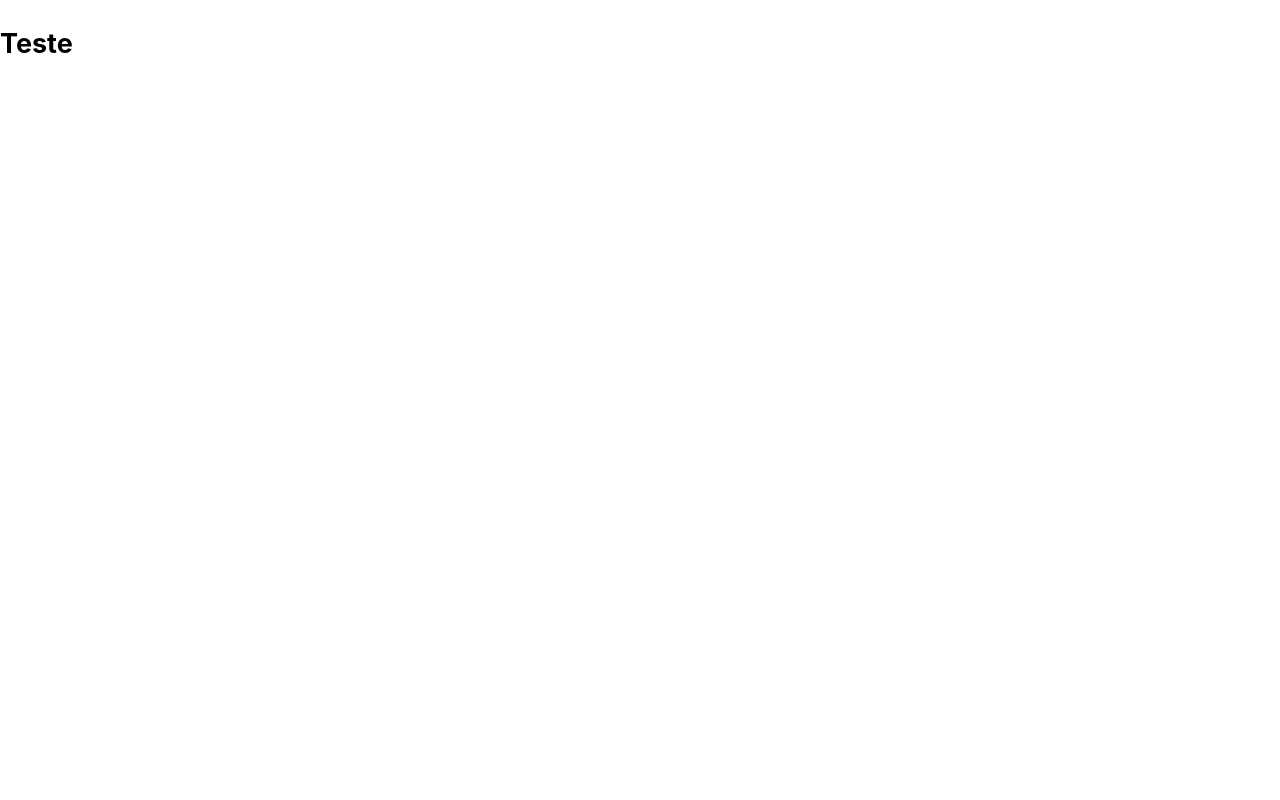
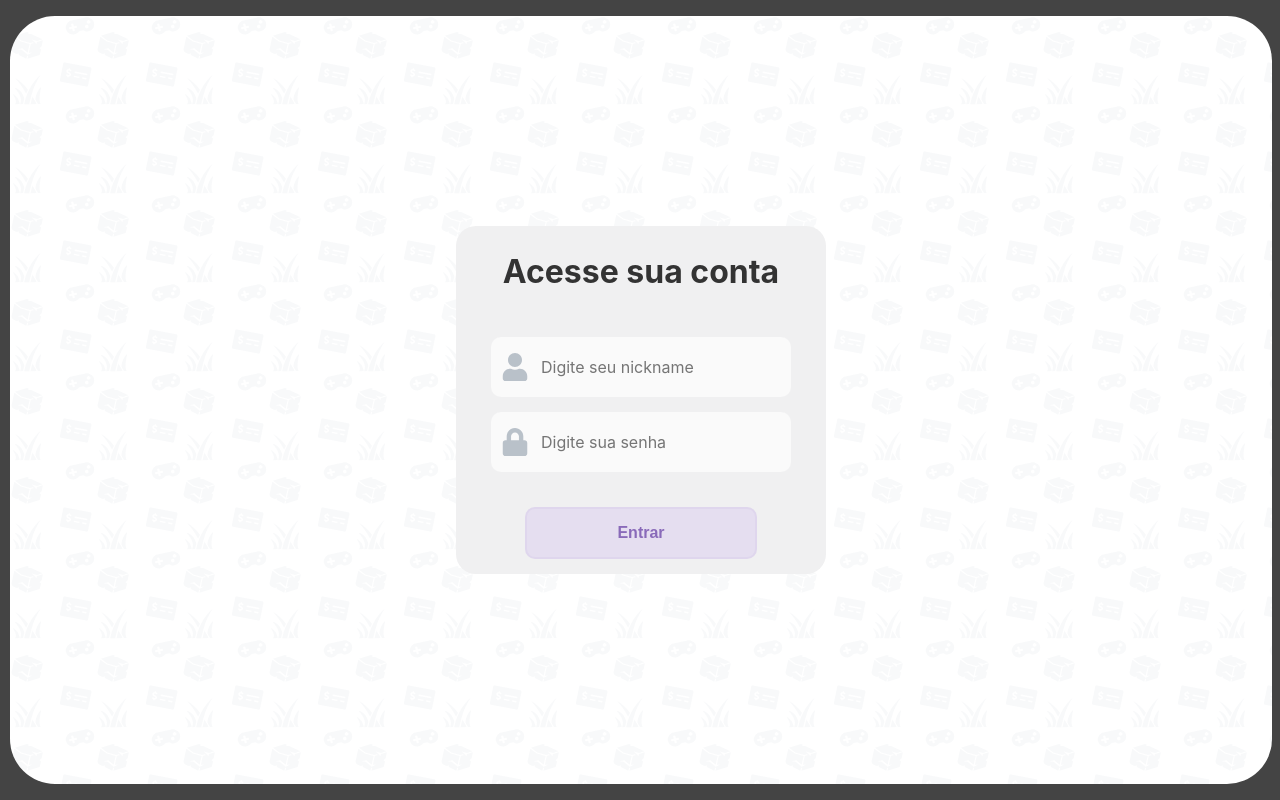
Before and after one commit to SMCodesP/SMEconomy, a Next.js app in the folder web/: page / in a window 1280 px wide. Built offline with nearby package versions, Linux system fonts and the light colour scheme.

Commit message:
Login screen

```diff
--- /dev/null
+++ b/web/next.config.js
@@ -0,0 +1,5 @@
+module.exports = {
+  future: {
+    webpack5: true,
+  },
+}
--- a/web/src/pages/index.tsx
+++ b/web/src/pages/index.tsx
@@ -1,15 +1,39 @@
 import Head from 'next/head';
+
+import { FaUser, FaLock } from 'react-icons/fa';
+
+import styles from '@/styles/Home.module.css';
 
 export default function Home() {
   return (
     <>
       <Head>
         <title>Início - SpetacularNetwork</title>
+        <link rel="icon" href="/favicon.ico" />
       </Head>
 
-      <section>
-        <h1>Teste</h1>
-      </section>
+      <main className={styles.container}>
+        <section className={styles.containerLogin}>
+          <h1>Acesse sua conta</h1>
+          <div className={styles.containerInput}>
+            <FaUser size={28} color="#7A899A" />
+            <input
+              type="text"
+              name="username"
+              placeholder="Digite seu nickname"
+            />
+          </div>
+          <div className={styles.containerInput}>
+            <FaLock size={28} color="#7A899A" />
+            <input
+              type="password"
+              name="username"
+              placeholder="Digite sua senha"
+            />
+          </div>
+          <button className={styles.button}>Entrar</button>
+        </section>
+      </main>
     </>
   );
 }
--- /dev/null
+++ b/web/src/styles/Home.module.css
@@ -0,0 +1,73 @@
+.container {
+  width: calc(100vw - 18px);
+  height: 100%;
+  background: #fff;
+  background-image: url('/images/icons.svg');
+  border-radius: 45px;
+  display: flex;
+  justify-content: center;
+  align-items: center;
+}
+
+.containerLogin {
+  background: #f0f0f1;
+  border-radius: 20px;
+  padding: 15px 35px;
+  display: flex;
+  gap: 15px;
+  flex-direction: column;
+  align-items: center;
+}
+
+.containerLogin h1 {
+  font-size: 32px;
+  font-weight: bold;
+  color: #333;
+  margin: 5px 0 25px 0;
+  padding: 0;
+}
+
+.containerInput {
+  display: flex;
+  position: relative;
+  align-items: center;
+  width: 300px;
+}
+
+.containerInput input {
+  width: 100%;
+  outline: 0;
+  border: 0;
+  font-family: -apple-system, BlinkMacSystemFont, Segoe UI, Roboto, Oxygen,
+    Ubuntu, Cantarell, Fira Sans, Droid Sans, Helvetica Neue, sans-serif;
+  padding: 20px 0;
+  padding-left: 50px;
+  font-size: 16px;
+  border-radius: 10px;
+  background: #fafafa;
+}
+
+.containerInput svg {
+  opacity: 0.5;
+  position: absolute;
+  left: 0;
+  margin: 0 10px;
+}
+
+.button {
+  background: #e5def0;
+  color: #896ab9;
+  font-size: 16px;
+  font-weight: bold;
+  border: 2px solid #896ab911;
+  border-radius: 10px;
+  font-size: 16px;
+  padding: 15px 30%;
+  margin-top: 20px;
+  cursor: pointer;
+  transition: filter 0.4s;
+}
+
+.button:hover {
+  filter: brightness(80%);
+}
--- a/web/src/styles/global.css
+++ b/web/src/styles/global.css
@@ -6,6 +6,11 @@
     Ubuntu, Cantarell, Fira Sans, Droid Sans, Helvetica Neue, sans-serif;
   line-height: 1.6;
   font-size: 18px;
+  background: #444;
+  padding: 8px 5px;
+  width: 100%;
+  height: calc(100vh - 16px);
+  display: flex;
 }
 
 * {
```
Also changed, not shown: web/package.json (+5 -8 lines), web/public/images/icons.svg (added), 1 other file (tests, documents, lock files or other folders).
